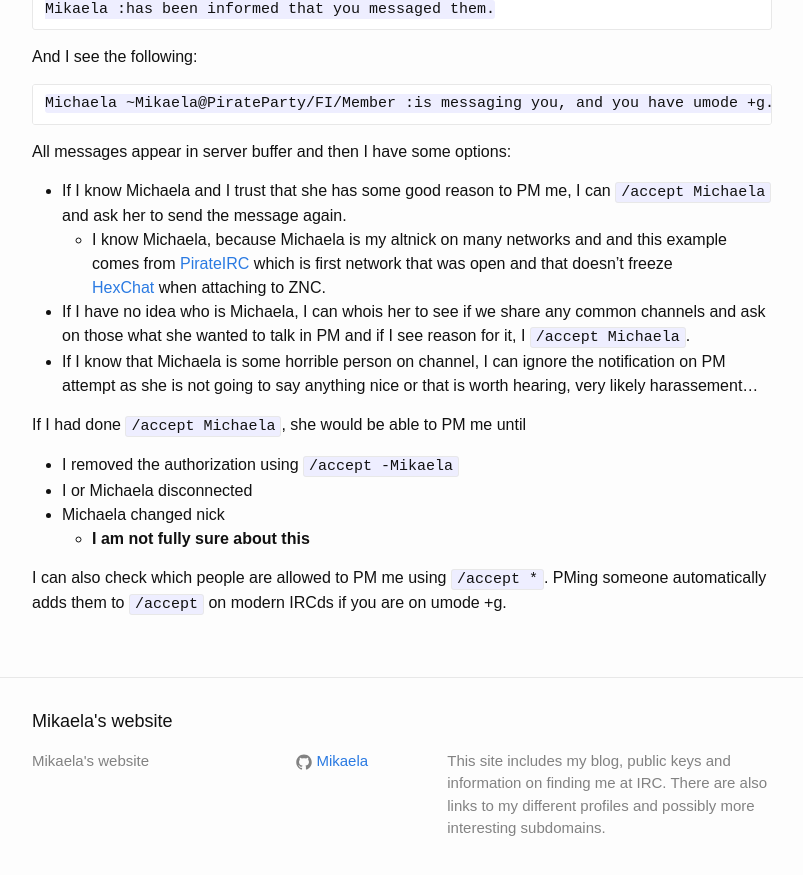
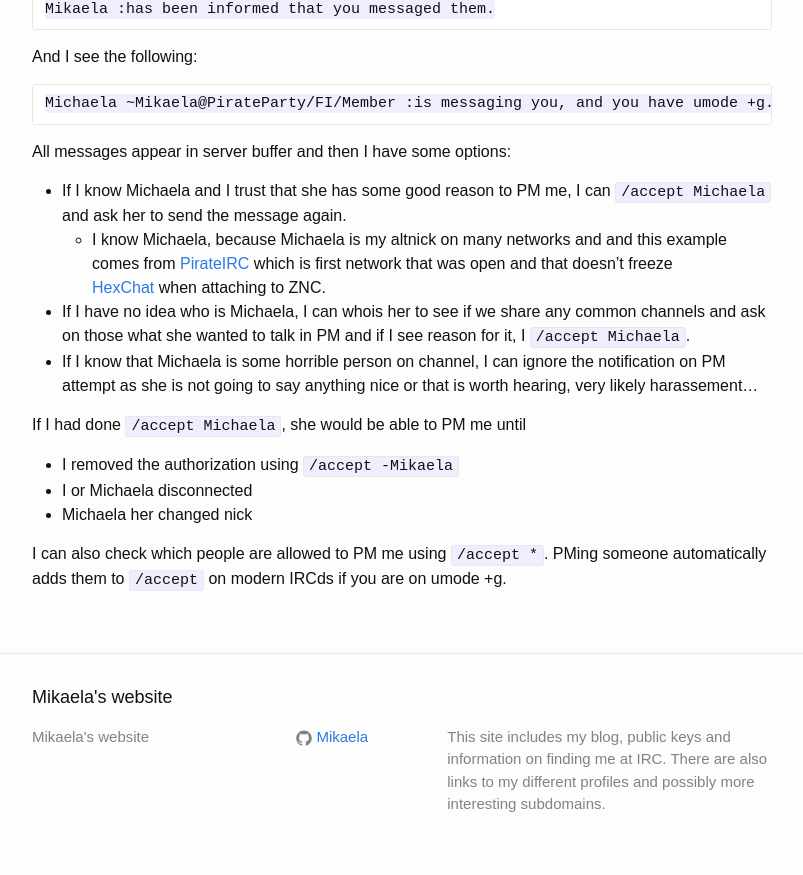
Before and after one commit to Mikaela/mikaela.github.io, a Jekyll site: the page built from _posts/2015-04-02-umode+g.md, in a window 1280 px wide and 900 px high, scrolled down 590 px. Shown: the top 875 px of the window, without its empty margins (238-1041 px from the left). Built offline with Jekyll 4.4.1, drawn with Linux system fonts in a browser that asks for light colours; Markdown is read by kramdown in place of the engine named in the settings; comment, search, counter and statistics services are not loaded.

```diff
--- a/_posts/2015-04-02-umode+g.md
+++ b/_posts/2015-04-02-umode+g.md
@@ -57,8 +57,7 @@
 
 * I removed the authorization using `/accept -Mikaela`
 * I or Michaela disconnected
-* Michaela changed nick
-    * **I am not fully sure about this**
+* Michaela her changed nick
 
 I can also check which people are allowed to PM me using `/accept *`. PMing
 someone automatically adds them to `/accept` on modern IRCds if you are on
```
